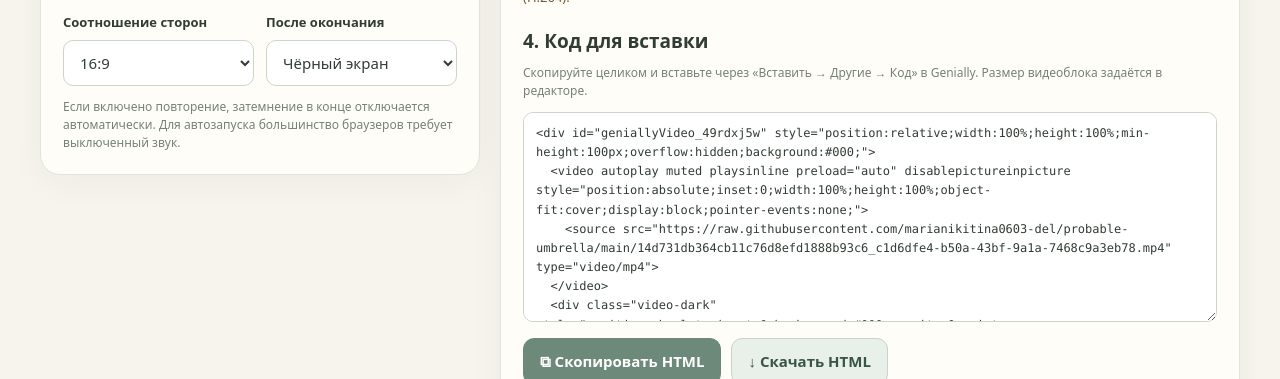
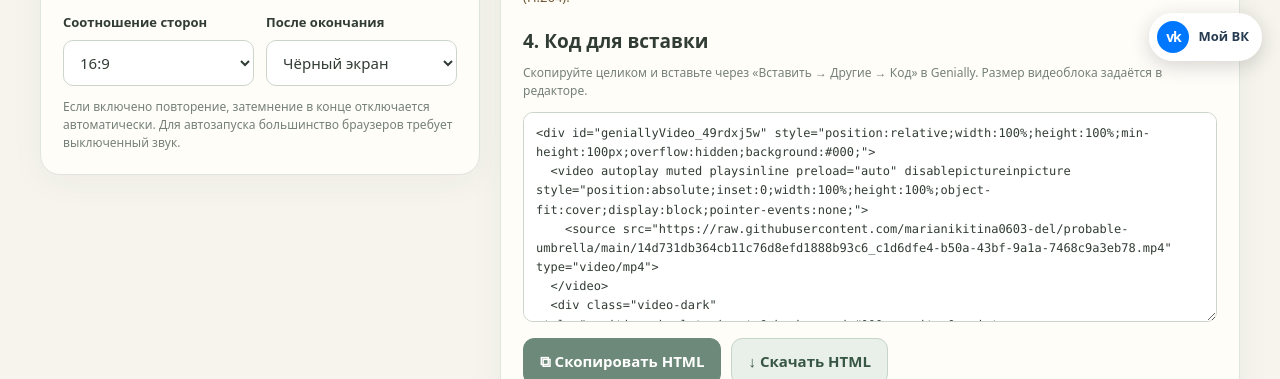
Before and after one commit to marianikitina0603-del/konstruktor, a plain HTML site: page constructors/video-genially.html in a window 1280 px wide. Shown: the part 721-1100 px from the top of the page. Drawn offline with Linux system fonts and the light colour scheme.

Commit message:
Add VK author logo link to video-genially.html

```diff
--- a/constructors/video-genially.html
+++ b/constructors/video-genially.html
@@ -189,4 +189,17 @@ $('download').addEventListener('click',()=>{
 sync(false);$('example').click();
 })();
 </script>
+
+<!-- VK author link: shared across constructors -->
+<style>
+.vk-author-link{position:fixed;right:18px;bottom:18px;z-index:2147483000;display:inline-flex;align-items:center;gap:9px;padding:7px 12px 7px 7px;border:1px solid rgba(255,255,255,.7);border-radius:999px;background:rgba(255,255,255,.96);box-shadow:0 5px 20px rgba(20,30,35,.18);color:#263b50;text-decoration:none;font:600 13px/1.2 system-ui,-apple-system,"Segoe UI",sans-serif;transition:transform .2s,box-shadow .2s}
+.vk-author-link:hover{transform:translateY(-2px);box-shadow:0 8px 24px rgba(20,30,35,.25)}
+.vk-author-link:focus-visible{outline:3px solid #67a6ff;outline-offset:3px}
+.vk-author-icon{display:grid;place-items:center;width:32px;height:32px;border-radius:50%;background:#0077ff;color:#fff;font-weight:800;font-size:14px;letter-spacing:-1px}
+@media(max-width:600px){.vk-author-link{right:10px;bottom:10px;padding:5px}.vk-author-text{display:none}.vk-author-icon{width:34px;height:34px}}
+@media print{.vk-author-link{display:none!important}}
+</style>
+<a class="vk-author-link" href="https://vk.ru/maria__nnn" target="_blank" rel="noopener noreferrer" aria-label="ВКонтакте автора — открыть в новой вкладке" title="Мой ВКонтакте">
+  <span class="vk-author-icon" aria-hidden="true">vk</span><span class="vk-author-text">Мой ВК</span>
+</a>
 </body></html>
```
